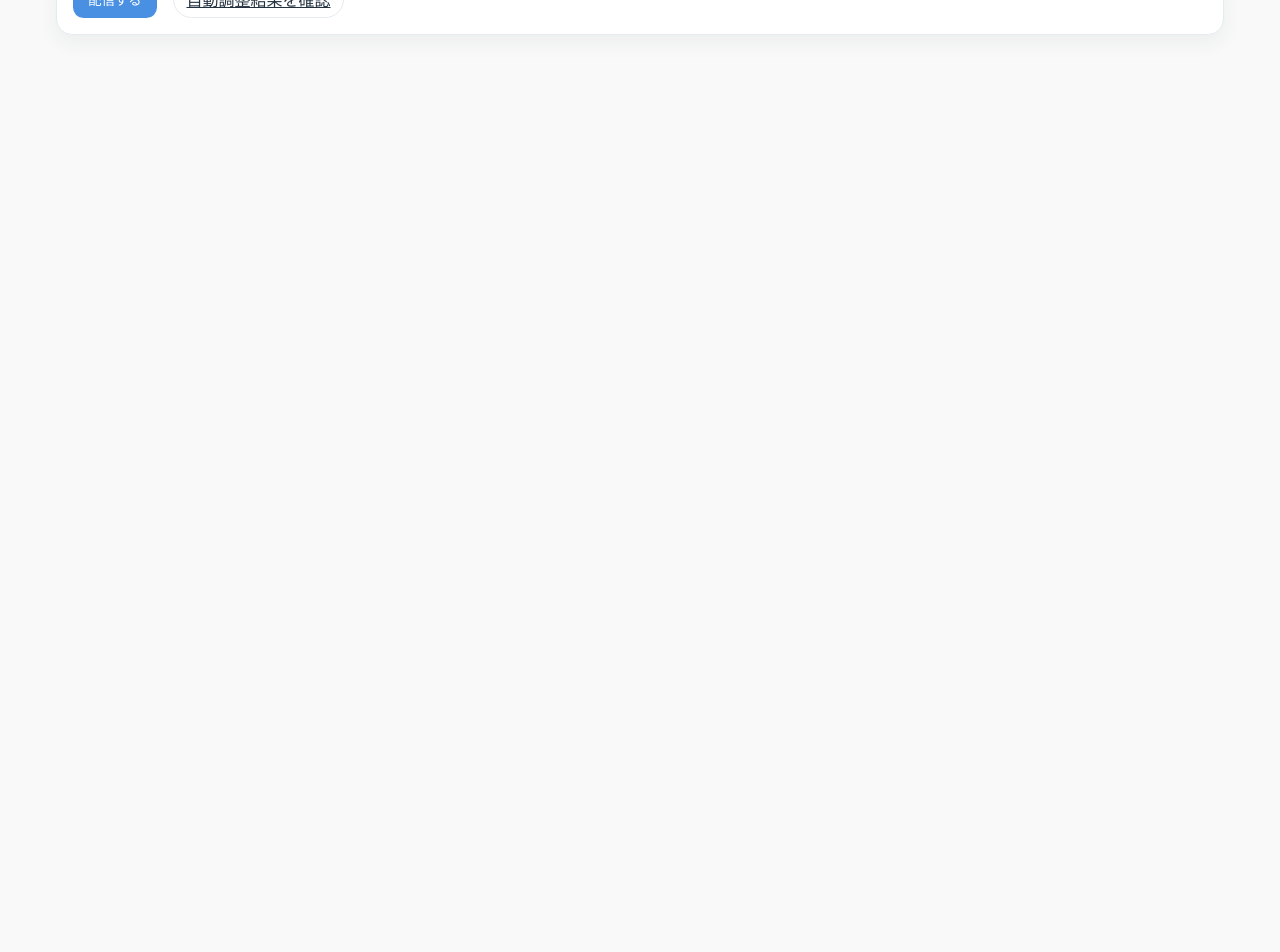
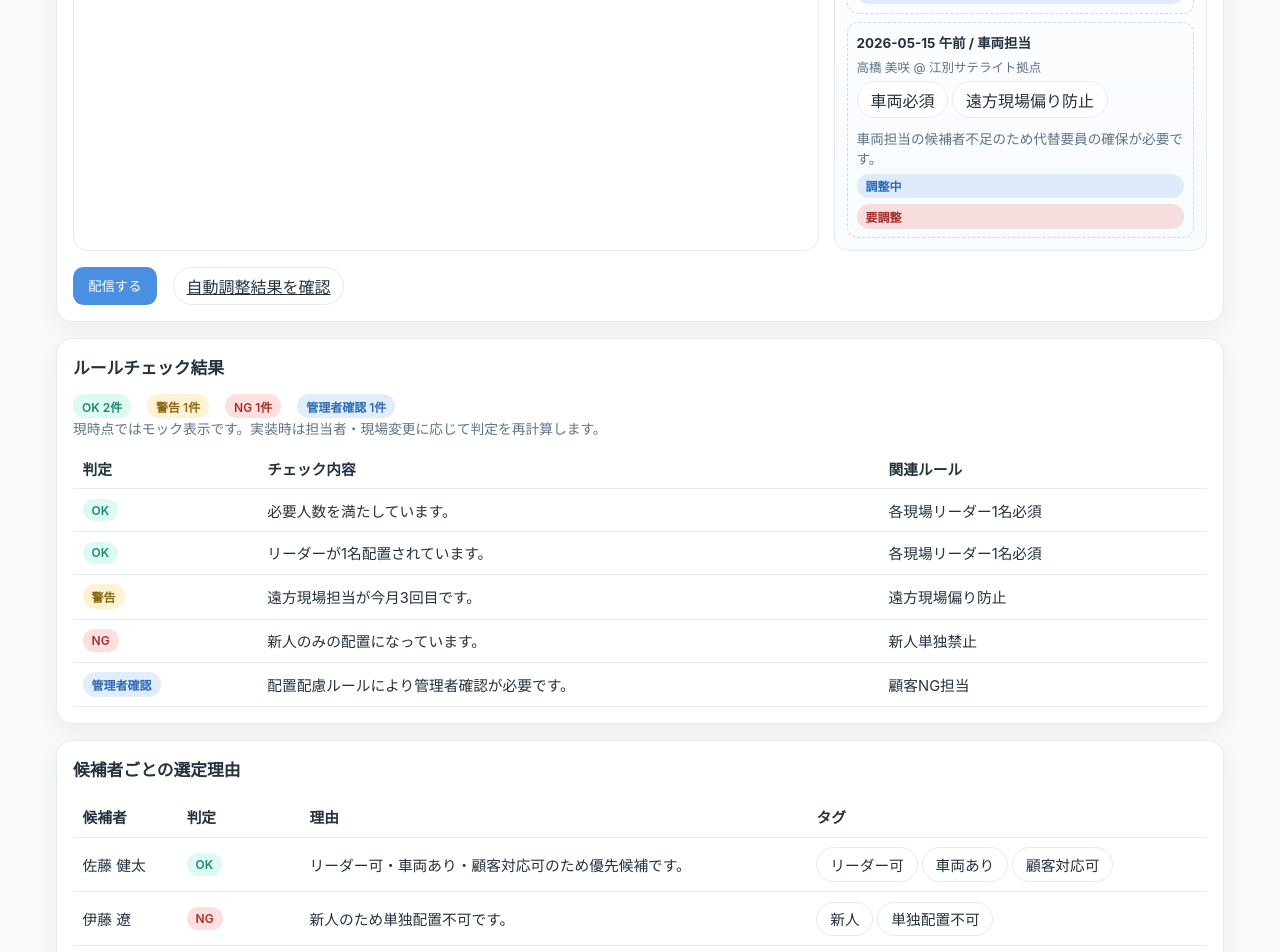
Before and after one commit to ANOSkdy/shift_manager, a Next.js app: page /adjustment in a window 1280 px wide. Shown: the part 560-1512 px from the top of the page. Before the commit the page ends 800 px from the top, so only its background shows below. Built offline with nearby package versions, Linux system fonts and the light colour scheme.

Commit message:
feat: add TAS rule check and candidate reason sections to adjustment mock

```diff
--- a/app/(mock)/adjustment/page.tsx
+++ b/app/(mock)/adjustment/page.tsx
@@ -5,6 +5,7 @@ import { useRouter } from 'next/navigation';
 import { useMemo, useState } from 'react';
 import { SectionCard, StatusTag } from '@/components/mock/ui';
 import { autoShiftRows, provisionalReplacementCandidates, provisionalSiteCandidates, type AllocationStatus } from '@/lib/mock/autoview-data';
+import { candidateReasonRows, ruleCheckMockRows } from '@/lib/mock/tas-master-data';
 
 type ProvisionalEdit = {
   employeeName: string;
@@ -18,9 +19,25 @@ const statusToneMap: Record<AllocationStatus, 'success' | 'primary' | 'warning'>
   要調整: 'warning'
 };
 
+function toneForRuleResult(result: string) {
+  if (result === 'OK') return 'success' as const;
+  if (result === '警告') return 'warning' as const;
+  if (result === 'NG' || result === '要調整') return 'danger' as const;
+  return 'primary' as const;
+}
+
 export default function AdjustmentPage() {
   const router = useRouter();
   const provisionalRows = useMemo(() => autoShiftRows.filter((row) => row.allocationStatus === '調整中'), []);
+  const ruleSummary = useMemo(
+    () => ({
+      OK: ruleCheckMockRows.filter((row) => row.result === 'OK').length,
+      警告: ruleCheckMockRows.filter((row) => row.result === '警告').length,
+      NG: ruleCheckMockRows.filter((row) => row.result === 'NG').length,
+      管理者確認: ruleCheckMockRows.filter((row) => row.result === '管理者確認').length
+    }),
+    []
+  );
   const [isSending, setIsSending] = useState(false);
 
   const [edits, setEdits] = useState<Record<string, ProvisionalEdit>>(
@@ -86,8 +103,12 @@ export default function AdjustmentPage() {
                             {row.workDate}（{row.weekday}） {row.shiftType}
                           </p>
                           <p className="adjustment-target__sub">
-                            {row.startTime}-{row.endTime} / {row.taskType}
+                            {row.customerName} / {row.projectName}
                           </p>
+                          <p className="adjustment-target__sub">
+                            {row.startTime}-{row.endTime} / {row.taskType} / {row.roleName}
+                          </p>
+                          <p className="muted">{row.assignedSite}</p>
                         </td>
                         <td>
                           <select
@@ -155,10 +176,19 @@ export default function AdjustmentPage() {
                 return (
                   <article key={row.id} className="adjustment-preview-item">
                     <p className="adjustment-target__main">
-                      {row.workDate} {row.shiftType} / {row.taskType}
+                      {row.workDate} {row.shiftType} / {row.roleName}
                     </p>
                     <p className="adjustment-target__sub">{edit.employeeName} @ {edit.assignedSite}</p>
+                    <div style={{ display: 'flex', flexWrap: 'wrap', gap: '0.25rem', marginBottom: '0.25rem' }}>
+                      {row.appliedRules.slice(0, 2).map((rule) => (
+                        <span key={`${row.id}-${rule}`} className="chip">
+                          {rule}
+                        </span>
+                      ))}
+                    </div>
+                    <p className="muted">{row.adjustmentReason}</p>
                     <StatusTag tone={statusToneMap[edit.allocationStatus]}>{edit.allocationStatus}</StatusTag>
+                    <StatusTag tone={toneForRuleResult(row.ruleResult)}>{row.ruleResult}</StatusTag>
                   </article>
                 );
               })}
@@ -186,6 +216,73 @@ export default function AdjustmentPage() {
         </div>
 
       </SectionCard>
+
+      <SectionCard title="ルールチェック結果">
+        <div className="status-row">
+          <StatusTag tone="success">OK {ruleSummary.OK}件</StatusTag>
+          <StatusTag tone="warning">警告 {ruleSummary.警告}件</StatusTag>
+          <StatusTag tone="danger">NG {ruleSummary.NG}件</StatusTag>
+          <StatusTag tone="primary">管理者確認 {ruleSummary.管理者確認}件</StatusTag>
+        </div>
+        <p className="helper-text">現時点ではモック表示です。実装時は担当者・現場変更に応じて判定を再計算します。</p>
+        <div className="table-wrap">
+          <table>
+            <thead>
+              <tr>
+                <th>判定</th>
+                <th>チェック内容</th>
+                <th>関連ルール</th>
+              </tr>
+            </thead>
+            <tbody>
+              {ruleCheckMockRows.map((row) => (
+                <tr key={row.id}>
+                  <td>
+                    <StatusTag tone={toneForRuleResult(row.result)}>{row.result}</StatusTag>
+                  </td>
+                  <td>{row.message}</td>
+                  <td>{row.relatedRule}</td>
+                </tr>
+              ))}
+            </tbody>
+          </table>
+        </div>
+      </SectionCard>
+
+      <SectionCard title="候補者ごとの選定理由">
+        <div className="table-wrap">
+          <table>
+            <thead>
+              <tr>
+                <th>候補者</th>
+                <th>判定</th>
+                <th>理由</th>
+                <th>タグ</th>
+              </tr>
+            </thead>
+            <tbody>
+              {candidateReasonRows.map((row) => (
+                <tr key={row.id}>
+                  <td>{row.staffName}</td>
+                  <td>
+                    <StatusTag tone={toneForRuleResult(row.result)}>{row.result}</StatusTag>
+                  </td>
+                  <td>{row.reason}</td>
+                  <td>
+                    <div style={{ display: 'flex', flexWrap: 'wrap', gap: '0.25rem' }}>
+                      {row.tags.map((tag) => (
+                        <span key={`${row.id}-${tag}`} className="chip">
+                          {tag}
+                        </span>
+                      ))}
+                    </div>
+                  </td>
+                </tr>
+              ))}
+            </tbody>
+          </table>
+        </div>
+      </SectionCard>
     </div>
   );
 }
```
